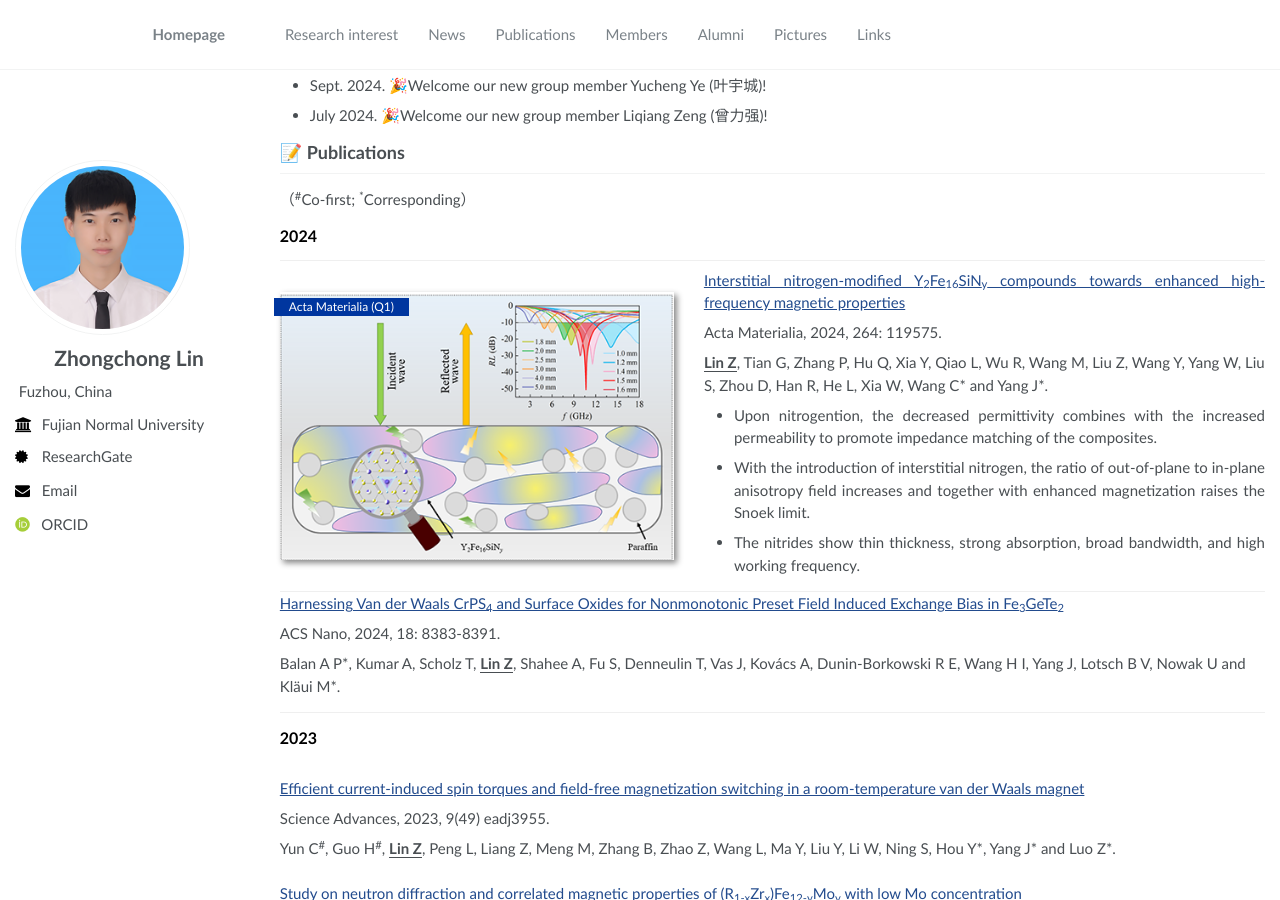
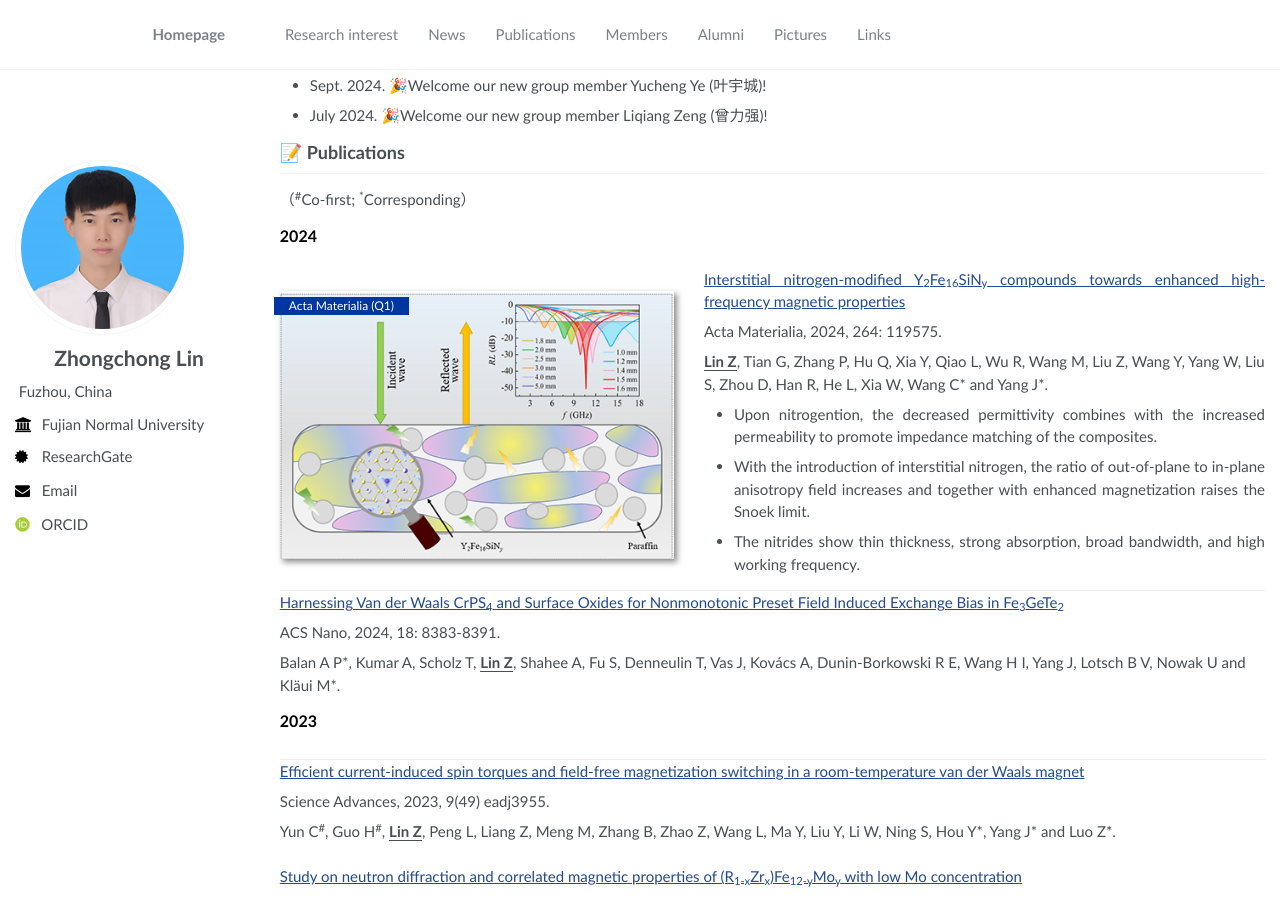
Before and after one commit to zhongchonglin/zhongchonglin.github.io, a Jekyll site: the page built from _pages/about.md, in a window 1280 px wide and 900 px high, scrolled down 1771 px. Built offline with Jekyll 4.4.1, drawn with Linux system fonts in a browser that asks for light colours; some web fonts are replaced.

Commit message:
Update about.md

```diff
--- a/_pages/about.md
+++ b/_pages/about.md
@@ -49,10 +49,6 @@
 （<sup>#</sup>Co-first; <sup>*</sup>Corresponding）
 ### <font size=3 color=BLACK>2024</font>
 
-<div class="paper-box">
-
-
-</div>
 
 
 <div class="paper-box">
@@ -76,8 +72,8 @@
             </div>
 </div>
 
-<div class="paper-box">
-<div style="height: 1.0em;"></div>
+<div>
+
   <p><a href="https://pubs.acs.org/doi/10.1021/acsnano.3c13034">Harnessing Van der Waals CrPS<sub>4</sub> and Surface Oxides for Nonmonotonic Preset Field Induced Exchange Bias in Fe<sub>3</sub>GeTe<sub>2</sub></a> <br>
                 <p>ACS Nano, 2024, 18: 8383-8391.</p>
                 <p>Balan A P*, Kumar A, Scholz T, <strong><u>Lin Z</u></strong>, Shahee A, Fu S, Denneulin T, Vas J, Kovács A, Dunin-Borkowski R E, Wang H I, Yang J, Lotsch B V, Nowak U and Kläui M*.</p>
@@ -91,7 +87,7 @@
 
 
 <div>
-<div style="height: 1.0em;"></div>
+<div style="height: 1.0em;border-bottom: 1px #efefef solid"></div>
   <p><a href="https://www.science.org/doi/10.1126/sciadv.adj3955">Efficient current-induced spin torques and field-free magnetization switching in a room-temperature van der Waals magnet</a> <br>
                 <p>Science Advances, 2023, 9(49) eadj3955.</p>
                 <p>Yun C<sup>#</sup>, Guo H<sup>#</sup>, <strong><u>Lin Z</u></strong>, Peng L, Liang Z, Meng M, Zhang B, Zhao Z, Wang L, Ma Y, Liu Y, Li W, Ning S, Hou Y*, Yang J* and Luo Z*.</p>
@@ -158,7 +154,7 @@
 
 
 
-<div class="paper-box">
+<div class="paper-box" >
             <div class="paper-box-image">
               <div>
                 <div class="badge">Chinese Physics B (TOPICAL REVIEW— 30 Years of CPB) </div><img src="images/2022zs.png" alt="sym"
@@ -180,7 +176,7 @@
 </div>
 
 <div >
-<div style="height: 1.0em;"></div>
+<div style="border-bottom: 1px #efefef solid"></div>
   <p><a href="https://www.sciencedirect.com/science/article/pii/S1359645422010394">Phase separation and chemistry evolution in Fe-rich Sm(Co<sub>bal</sub>Fe<sub>0.31</sub>Cu<sub>0.07</sub>Zr<sub>0.025</sub><sub>7.7</sub> magnets: The effect of initial defect</a> <br>
                 <p>Acta Materialia, 2022, 245: 118664.</p>
                 <p>Li Q, Wang C, <strong><u>Lin Z</u></strong>, Wang L, Xiao Y, Zhang P, Cao X, Fang Y*, Liao Q, Yang J, Zhang Y, Zhu M and Li W*.</p>
@@ -189,7 +185,7 @@
 
 
 <div >
-<div style="height: 1.0em;"></div>
+<div style="border-bottom: 1px #efefef solid"></div>
   <p><a href="https://www.sciencedirect.com/science/article/pii/S0304885322010964">Preparation, structure and magnetic properties of high-purity Mn<sub>4</sub>C</a> <br>
                 <p>Journal of Magnetism and Magnetic Materials, 2022, 564: 170211.</p>
                 <p>Wang F, Fan S, <strong><u>Lin Z</u></strong>, Wu B, Yang W, Wang C, Xu Q, Liu S, Yang J, Du H* and Han J*.</p>
@@ -197,8 +193,8 @@
             </div>
 
 
-<div c>
-<div style="height: 1.0em;"></div>
+<div >
+<div style="border-bottom: 1px #efefef solid"></div>
   <p><a href="https://onlinelibrary.wiley.com/doi/full/10.1002/adma.202108847">2D FeOCl: A highly in-plane anisotropic antiferromagnetic semiconductor synthesized via temperature-oscillation chemical vapor transport</a> <br>
                 <p>Advanced Materials, 2022, 34(14): 2108847.</p>
                 <p>Zeng Y, Gu P, Zhao Z, Zhang B, <strong><u>Lin Z</u></strong>, Peng Y, Li W, Zhao W, Leng Y, Tan P, Yang T, Zhang Z, Song Y, Yang J, Ye Y, Tian K* and Hou Y*.</p>
@@ -208,10 +204,9 @@
 
 ### <font size=3 color=BLACK>2021</font>
 
-<div class="paper-box">
-</div>
 
-<div class="paper-box">
+
+<div style="border-bottom: 1px #efefef solid">
             <div class="paper-box-image">
               <div>
                 <div class="badge">Advanced Functional Material (Q1)</div><img src="images/2021pressure.png" alt="sym"
@@ -232,7 +227,7 @@
             </div>
 </div>
 
-<div class="paper-box">
+<div style="border-bottom: 1px #efefef solid">
 <div style="height: 1.0em;"></div>
   <p><a href="https://pubs.aip.org/aip/adv/article/11/1/015209/1070054/Intergranular-interaction-in-nanocrystalline-Ce-Fe">Intergranular interaction in nanocrystalline Ce-Fe-B melt-spinning ribbons via first order reversal curve analysis</a> <br>
                 <p>AIP Advances, 2021, 11(1): 015209.</p>
@@ -241,8 +236,8 @@
             </div>
 
 
-<div class="paper-box">
-<div style="height: 1.0em;"></div>
+<div style="border-bottom: 1px #efefef solid">
+
   <p style="white-space: normal;"><a href="https://ieeexplore.ieee.org/stamp/stamp.jsp?arnumber=9466497">The microwave absorption properties of Fe<sub>16</sub>N<sub>2</sub> nanoparticles</a> <br>
                 <p style="white-space: normal;">IEEE Transactions on Magnetics, 2021, 58(2): 2800204.</p>
                 <p style="white-space: normal;">Wang Y, <strong><u>Lin Z</u></strong>, Liu Z, Qiao G, Zhang P, Li K, Yang W, Han J, Liu S, Wang C, Qiao L and Yang J*.</p>
@@ -250,7 +245,7 @@
             </div>
 
 
-<div class="paper-box">
+<div style="border-bottom: 1px #efefef solid">
 <div style="height: 1.0em;"></div>
   <p><a href="https://journals.aps.org/prb/abstract/10.1103/PhysRevB.104.224410">Anomalous Hall effect in magnetic insulator heterostructures: Contributions from spin-Hall and magnetic-proximity effects</a> <br>
                 <p>Physical Review B, 2021, 104(22): 224410.</p>
@@ -262,10 +257,9 @@
 
 ### <font size=3 color=BLACK>2020</font>
 
-<div class="paper-box">
-</div>
 
-<div class="paper-box">
+
+<div style="border-bottom: 1px #efefef solid">
             <div class="paper-box-image">
               <div>
                 <div class="badge">Acta Materialia (Q1)</div><img src="images/2020NCFB.png" alt="sym"
@@ -287,7 +281,7 @@
 </div>
 
 
-<div class="paper-box">
+<div style="border-bottom: 1px #efefef solid">
             <div class="paper-box-image">
               <div>
                 <div class="badge">Journal of Magnetism and Magnetic Materials</div><img src="images/2020NFBN.png" alt="sym"
@@ -309,7 +303,7 @@
 </div>
 
 
-<div class="paper-box">
+<div style="border-bottom: 1px #efefef solid">
 <div style="height: 1.0em;"></div>
   <p><a href="https://onlinelibrary.wiley.com/doi/full/10.1002/adma.202001200">Magnetic structure and metamagnetic transitions in the van der Waals antiferromagnet CrPS<sub>4</sub></a> <br>
                 <p>Advanced Materials, 2020, 32(28): 2001200.</p>
```
